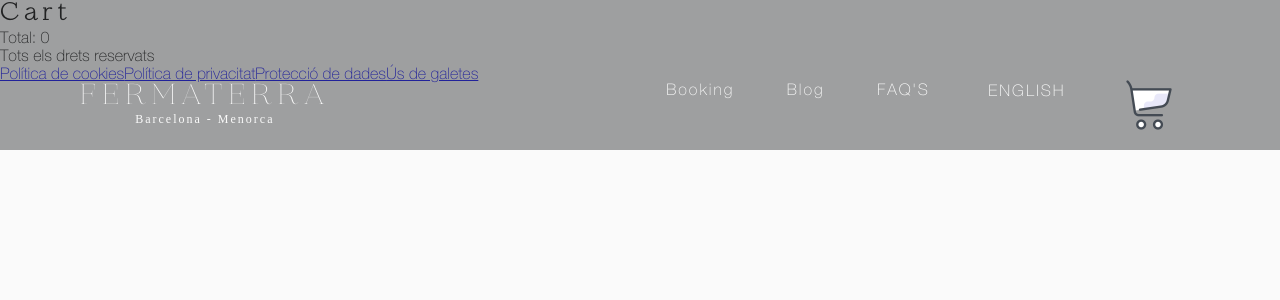
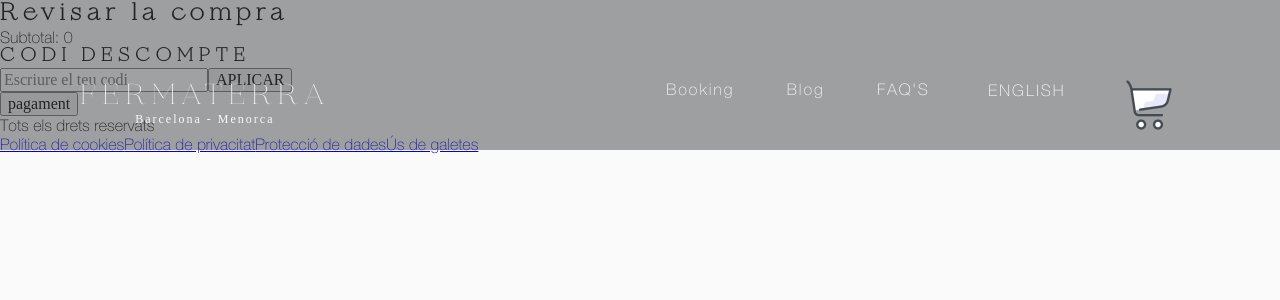
Before and after one commit to Fermaterra/Fermaterra, a Next.js app in the folder frontend/: page /cart in a window 1280 px wide. Shown: the top 300 px of the page. Built offline with nearby package versions, Linux system fonts and the light colour scheme.

Commit message:
Add cart content

```diff
--- a/frontend/pages/cart.js
+++ b/frontend/pages/cart.js
@@ -1,6 +1,7 @@
 import { useState, useEffect } from "react";
 import CartItem from "../components/CartItem";
 import Layout from "../components/Layout";
+import styles from "../styles/cart.module.css";
 
 export default function CartView({ cart, setCart }) {
   const [total, setTtotal] = useState(0);
@@ -12,7 +13,9 @@ export default function CartView({ cart, setCart }) {
   }, [cart]);
   return (
     <Layout cart={cart}>
-      <h2>Cart</h2>
+      <main className={styles.cart}>
+        <section className={styles.cart_content}>
+          <h2>Revisar la compra</h2>
           {cart?.map((itemOnCart) => (
             <CartItem
               itemOnCart={itemOnCart}
@@ -21,7 +24,18 @@ export default function CartView({ cart, setCart }) {
               setCart={setCart}
             />
           ))}
-      <p>{`Total: ${total}`}</p>
+        </section>
+        <section className={styles.cart_payment}>
+          <p>{`Subtotal: ${total}`}</p>
+          <h3>CODI DESCOMPTE</h3>
+          <form>
+            <input type="text" placeholder="Escriure el teu codi" />
+            <input type="submit" value="APLICAR" />
+          </form>
+          <input type="button" value="pagament" />
+        </section>
+
+      </main>
 
     </Layout>
   );
```
Lines whose indentation alone changed are shown as unchanged.
